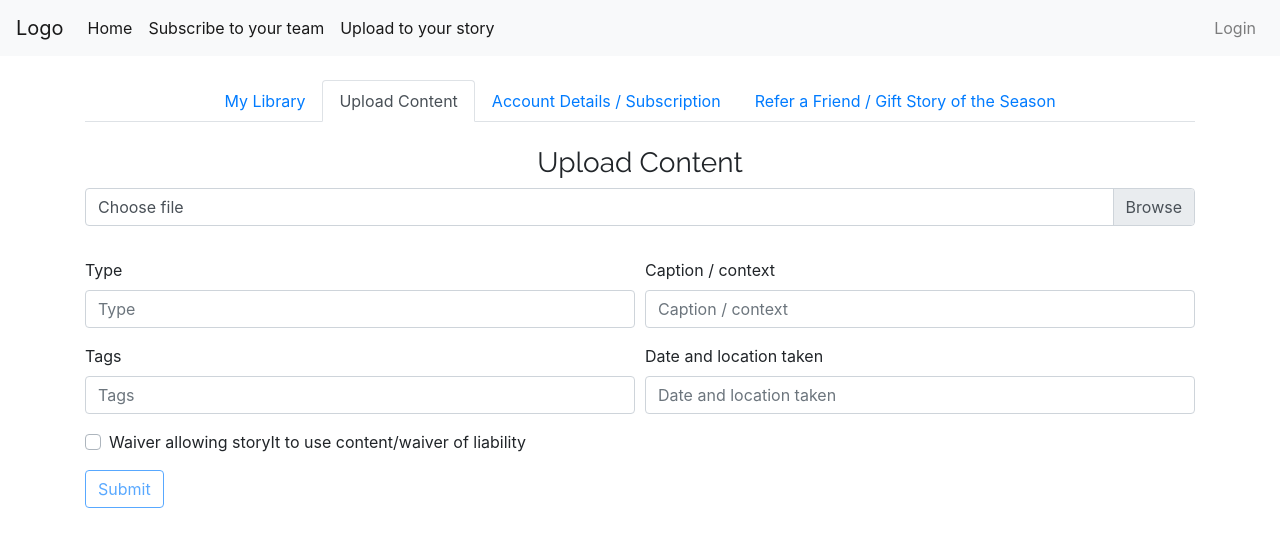
After one commit to Terf/storyoftheseason.com, a Symfony app: template templates/upload/index.html.twig in a window 1280 px wide. The commit adds this page. Shown: the top 547 px of the page. Run offline with Twig, Linux system fonts and the light colour scheme; the template is opened without the code that fills it, so the values that code supplies are empty; some libraries are stand-ins or nearby versions.

Commit message:
created most of markup for /upload route, some small changes to index page

```diff
--- a/templates/bookshelf/index.html.twig
+++ b/templates/bookshelf/index.html.twig
@@ -1,6 +1,6 @@
 {% extends 'base.html.twig' %}
 {% block title %}
-Login Form
+Bookshelf
 {% endblock %}
 {% block body %}
 <div class="container">
--- a/templates/navbar.html.twig
+++ b/templates/navbar.html.twig
@@ -13,8 +13,8 @@
       <li class="nav-item {% if route == path('shop') %}active{% endif %}">
         <a class="nav-link" href="{{ path('shop') }}">Subscribe to your team</a>
       </li>
-      <li class="nav-item">
-        <a class="nav-link" href="#">Upload to your story</a>
+      <li class="nav-item {% if route == path('upload-form') %}active{% endif %}">
+        <a class="nav-link" href="{{ path('upload-form') }}">Upload to your story</a>
       </li>
     </ul>
     <ul class="navbar-nav {% if route == path('login-form') %}active{% endif %}">
--- /dev/null
+++ b/templates/upload/index.html.twig
@@ -0,0 +1,98 @@
+{% extends 'base.html.twig' %}
+{% block title %}
+Upload your Story
+{% endblock %}
+{% block javascripts %}
+{{ parent() }}
+<script>
+$('#customFile').on('change',function(){
+    var fileName = $(this).val();
+    $('#file-name').text('You selected ' + fileName.replace(/^.*\\/, ""));
+});
+</script>
+{% endblock %}
+{% block body %}
+{% include 'navbar.html.twig' %}
+<div class="container">
+    <ul class="nav nav-tabs justify-content-center" id="myTab" role="tablist">
+        <li class="nav-item">
+            <a class="nav-link" id="my-library-tab" data-toggle="tab" href="#my-library" role="tab"
+                aria-controls="my-library" aria-selected="true">My Library</a>
+        </li>
+        <li class="nav-item">
+            <a class="nav-link active" id="upload-tab" data-toggle="tab" href="#upload" role="tab" aria-controls="upload"
+                aria-selected="false">Upload Content</a>
+        </li>
+        <li class="nav-item">
+            <a class="nav-link" id="account-details-tab" data-toggle="tab" href="#account-details" role="tab"
+                aria-controls="account-details" aria-selected="false">Account Details / Subscription</a>
+        </li>
+        <li class="nav-item">
+            <a class="nav-link" id="referral-tab" data-toggle="tab" href="#referral" role="tab" aria-controls="referral"
+                aria-selected="false">Refer a Friend / Gift Story of the Season</a>
+        </li>
+    </ul>
+    <div class="tab-content" id="myTabContent">
+        <div class="tab-pane mt-4 fade" id="my-library" role="tabpanel" aria-labelledby="my-library-tab">
+            <h3 class="text-center">My Library</h3>
+            <p>You have no uploaded content.</p>
+        </div>
+        <div class="tab-pane mt-4 fade show active" id="upload" role="tabpanel" aria-labelledby="upload-tab">
+            <h3 class="text-center mb-2">Upload Content</h3>
+            <form action="{{ path('upload-submit') }}" method="POST" enctype="multipart/form-data">
+                <div class="form-row">
+                    <div class="col form-group">
+                        <div class="custom-file">
+                            <input type="file" class="custom-file-input" id="customFile" name="file">
+                            <label class="custom-file-label" for="customFile">Choose file</label>
+                        </div>
+                        <p id="file-name" class="text-muted"></p>
+                    </div>
+                </div>
+                <div class="form-row">
+                    <div class="col form-group">
+                        <label for="type">Type</label>
+                        <input type="text" class="form-control" placeholder="Type" id="type" name="type">
+                    </div>
+                    <div class="col form-group">
+                        <label for="caption">Caption / context</label>
+                        <input type="text" class="form-control" placeholder="Caption / context" id="caption"
+                            name="caption">
+                    </div>
+                </div>
+                <div class="form-row">
+                    <div class="col form-group">
+                        <label for="Tags">Tags</label>
+                        <input type="text" class="form-control" placeholder="Tags" id="Tags" name="Tags">
+                    </div>
+                    <div class="col form-group">
+                        <label for="date">Date and location taken</label>
+                        <input type="text" class="form-control" placeholder="Date and location taken" id="date"
+                            name="date">
+                    </div>
+                </div>
+                <div class="form-row">
+                    <div class="col form-group">
+                        <div class="custom-control custom-checkbox">
+                            <input type="checkbox" class="custom-control-input" id="terms" name="terms"
+                                onclick="document.getElementById('upload-btn').toggleAttribute('disabled');">
+                            <label class="custom-control-label" for="terms">Waiver allowing storyIt to use content/waiver of liability</label>
+                        </div>
+                    </div>
+                </div>
+                <div class="form-row">
+                    <div class="col form-group">
+                        <button id="upload-btn" type="submit" class="btn btn-outline-primary" disabled>Submit</button>
+                    </div>
+                </div>
+            </form>
+        </div>
+        <div class="tab-pane mt-4 fade" id="account-details" role="tabpanel" aria-labelledby="account-details-tab">
+            <h3 class="text-center">Account Details</h3>
+        </div>
+        <div class="tab-pane mt-4 fade" id="referral" role="tabpanel" aria-labelledby="referral-tab">
+            <p>something else</p>
+        </div>
+    </div>
+</div>
+{% endblock %}
```
Also changed, not shown: config/routes.yaml (+9 -0 lines), src/Controller/UploadController.php (added, +29 -0 lines), templates/landing/index.html.twig (+68 -3 lines).
